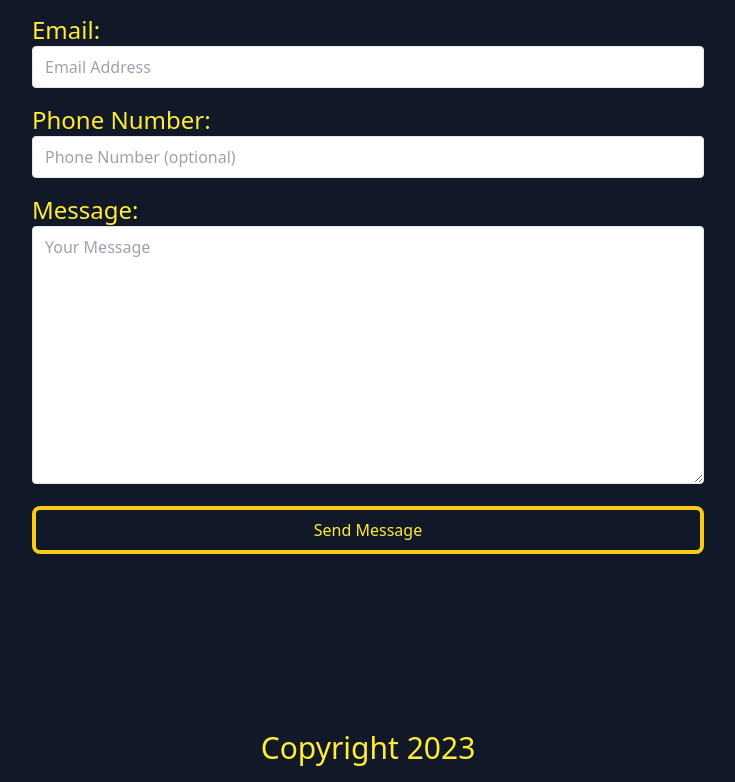
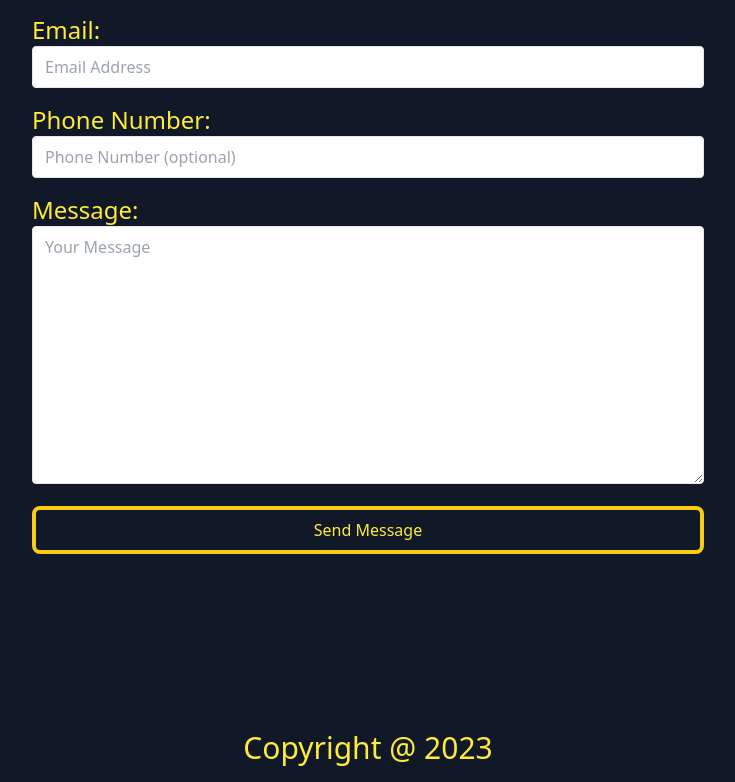
Before and after one commit to jramos5883/portfolioV2.0, a Next.js app in the folder portfoliov2.0-app/: page / in a window 1280 px wide. Shown: the part 5484-6266 px from the top of the page, without its empty margins (272-1007 px from the left). Built offline with nearby package versions, Linux system fonts and the light colour scheme.

Commit message:
May need to touch up portfolio.

```diff
--- a/portfoliov2.0-app/app/(components)/footer/footer.comp.tsx
+++ b/portfoliov2.0-app/app/(components)/footer/footer.comp.tsx
@@ -1,7 +1,8 @@
 export default function Footer() {
+  // May need to add more too footer
   return (
     <div className="flex justify-center items-center text-3xl text-yellow p-4">
-      Copyright 2023
+      Copyright @ 2023
     </div>
   );
 }
```
